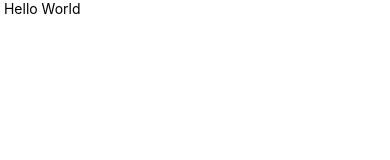
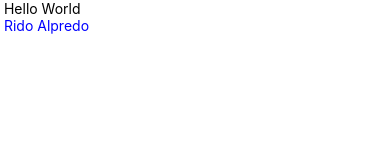
Before and after one commit to ridoalpredo/AppReactNative, a React Native app: screen / in a window 390 px wide. Shown: the top 160 px of the page. Built offline with nearby package versions, Linux system fonts and the light colour scheme.

Commit message:
menambahkan component VIEW & Style

```diff
--- a/App.js
+++ b/App.js
@@ -12,7 +12,9 @@ export default class App extends Component {
     return (
       <View>
         <Text> Hello World </Text>
+        <Text style={{color: "blue", fontSize: 14}}> Rido Alpredo </Text>
       </View>
+
     );
   }
 }
```
